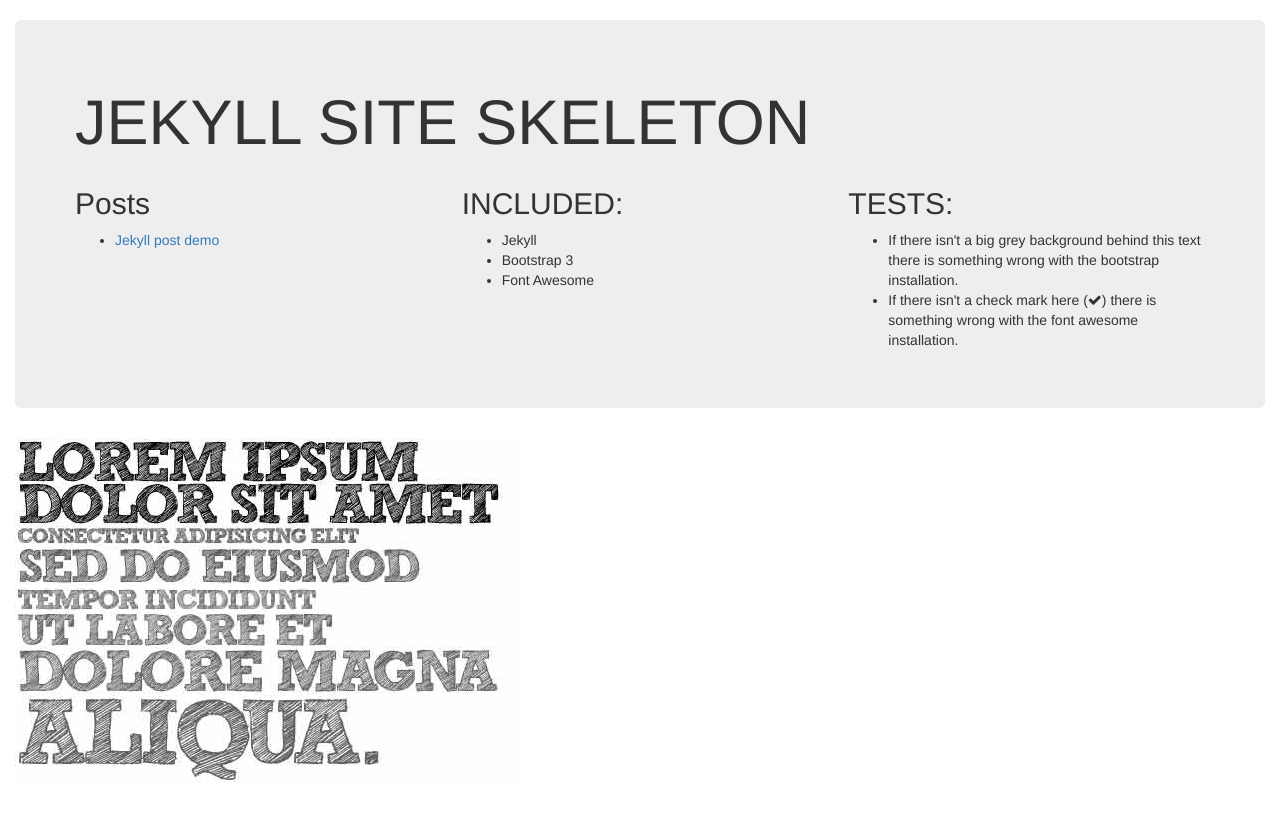
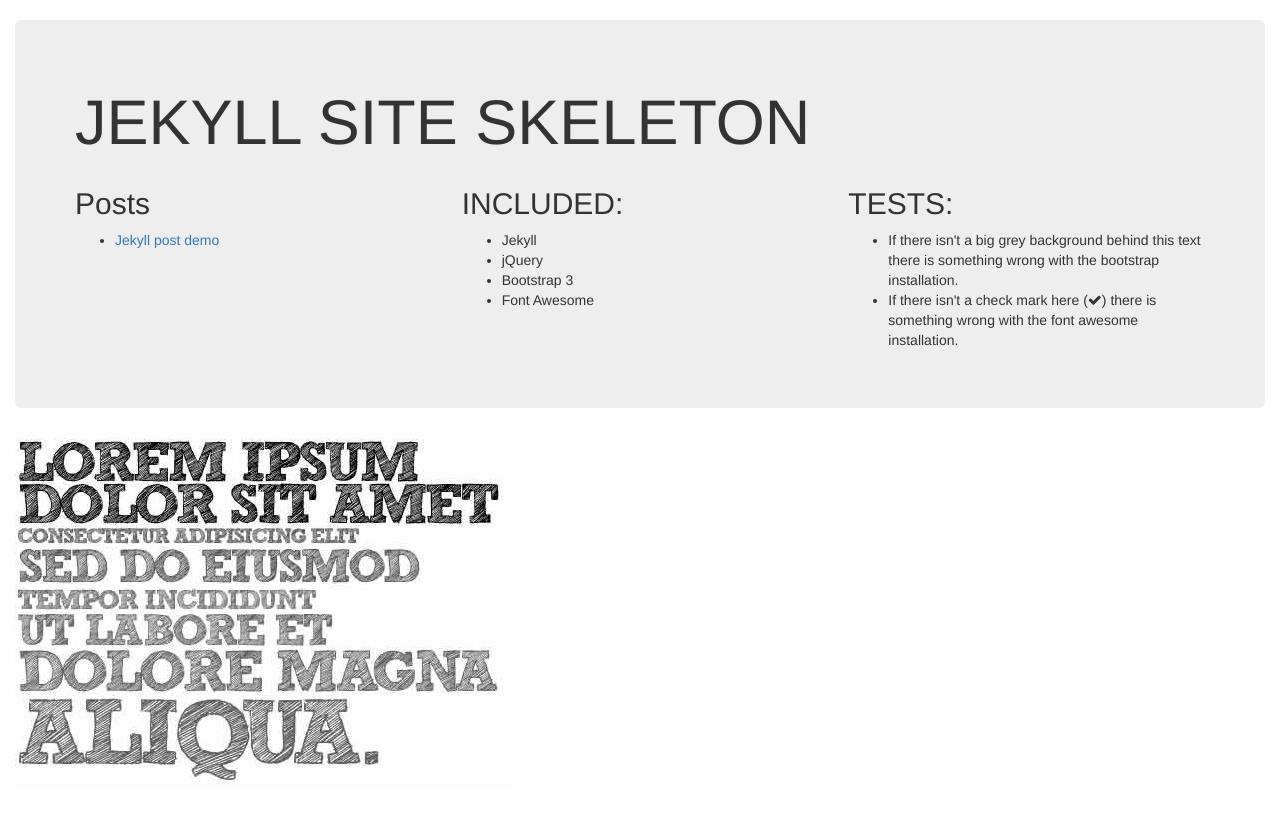
Before and after one commit to lostphilosopher/last-call, a Jekyll site: the page built from index.html, in a window 1280 px wide. Shown: the top 821 px of the page. Built offline with Jekyll 4.4.1, drawn with Linux system fonts in a browser that asks for light colours.

```diff
--- a/index.html
+++ b/index.html
@@ -19,6 +19,7 @@ layout: default
 			<h2>INCLUDED:</h2>
 			<ul>
 				<li>Jekyll</li>
+				<li>jQuery</li>
 				<li>Bootstrap 3</li>
 				<li>Font Awesome</li>
 			</ul>
```
Also changed, not shown: README.md (added).
